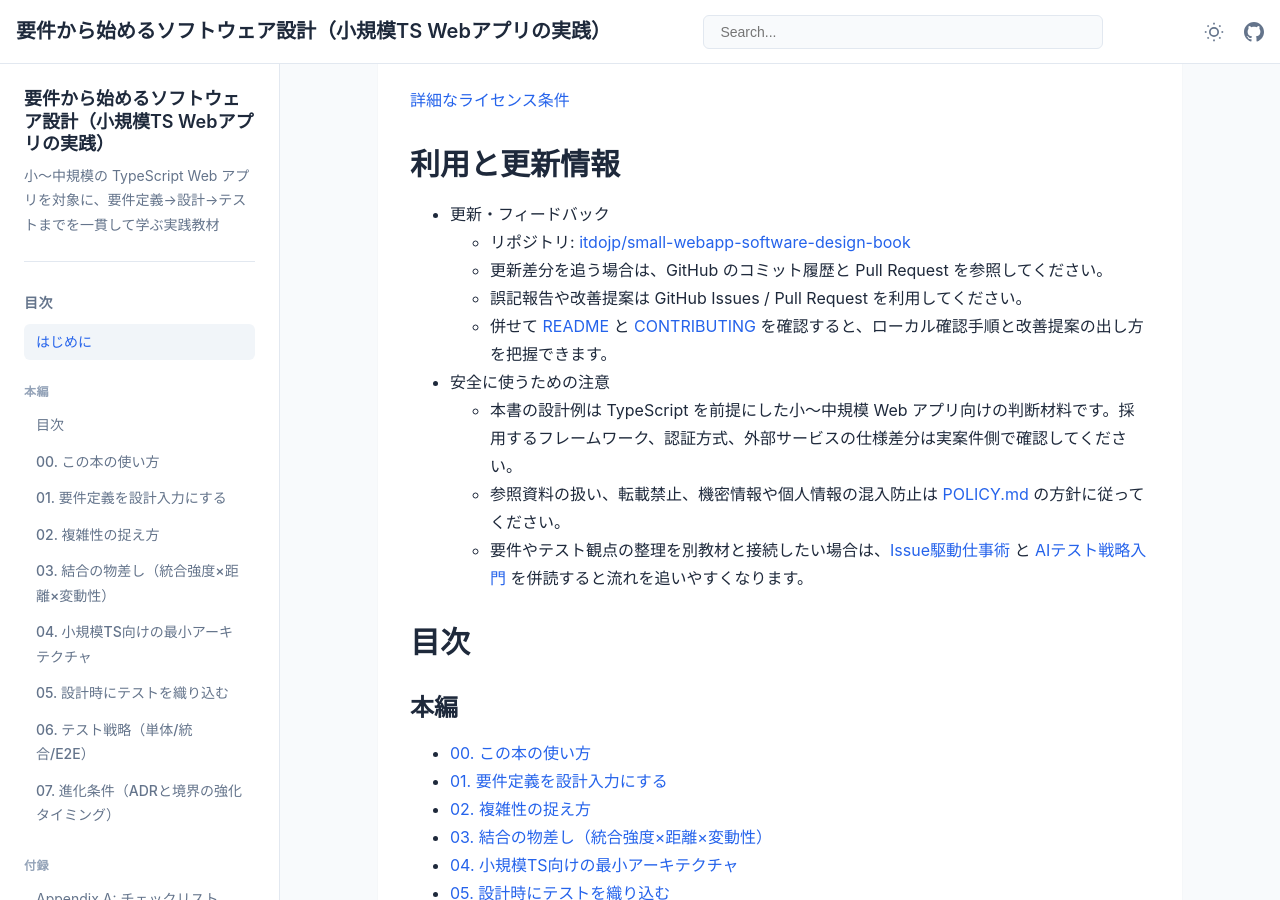
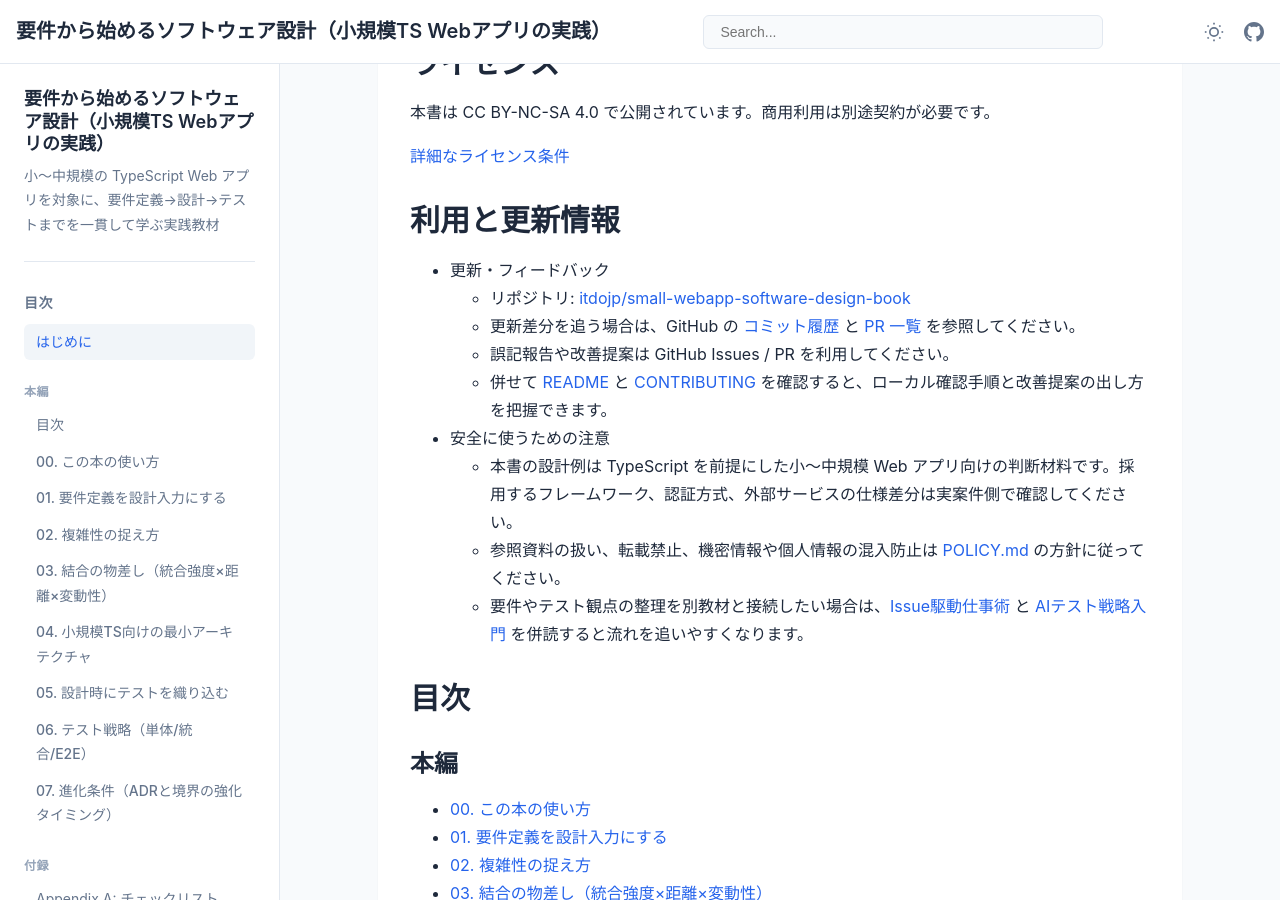
Before and after one commit to itdojp/small-webapp-software-design-book, a Jekyll site: the page built from docs/index.md, in a window 1280 px wide and 900 px high, scrolled down 2231 px. Built offline with Jekyll 4.4.1, drawn with Linux system fonts in a browser that asks for light colours; some of the changed text lies outside the part shown.

Commit message:
[codex] Improve top page guidance (#111)
* Improve top page guidance

* Address review feedback on top page guidance

```diff
--- a/docs/index.md
+++ b/docs/index.md
@@ -76,8 +77,8 @@ permalink: /
 
 - 更新・フィードバック
   - リポジトリ: [itdojp/small-webapp-software-design-book](https://github.com/itdojp/small-webapp-software-design-book)
-  - 更新差分を追う場合は、GitHub のコミット履歴と Pull Request を参照してください。
-  - 誤記報告や改善提案は GitHub Issues / Pull Request を利用してください。
+  - 更新差分を追う場合は、GitHub の [コミット履歴](https://github.com/itdojp/small-webapp-software-design-book/commits/main/) と [PR 一覧](https://github.com/itdojp/small-webapp-software-design-book/pulls?q=is%3Apr+sort%3Aupdated-desc) を参照してください。
+  - 誤記報告や改善提案は GitHub Issues / PR を利用してください。
   - 併せて [README](https://github.com/itdojp/small-webapp-software-design-book/blob/main/README.md) と [CONTRIBUTING](https://github.com/itdojp/small-webapp-software-design-book/blob/main/CONTRIBUTING.md) を確認すると、ローカル確認手順と改善提案の出し方を把握できます。
 - 安全に使うための注意
   - 本書の設計例は TypeScript を前提にした小〜中規模 Web アプリ向けの判断材料です。採用するフレームワーク、認証方式、外部サービスの仕様差分は実案件側で確認してください。
```
Also changed, not shown: other parts of docs/index.md (+1 -0 lines).
